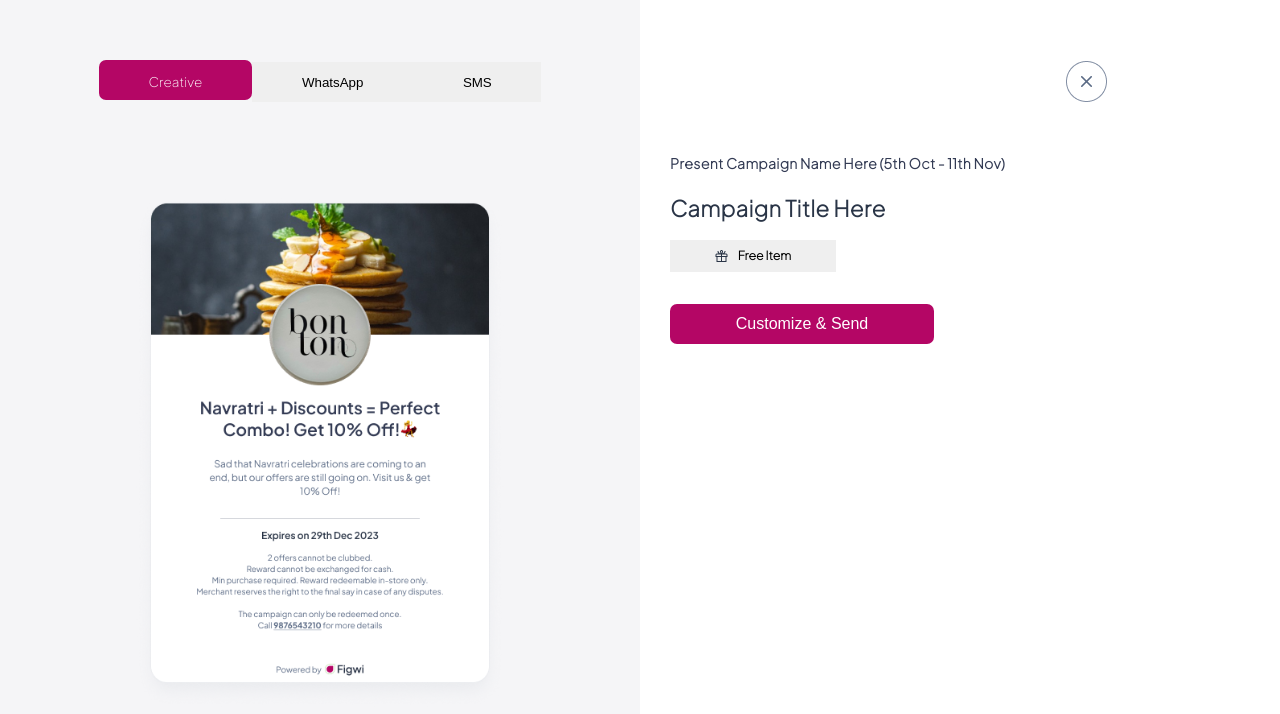
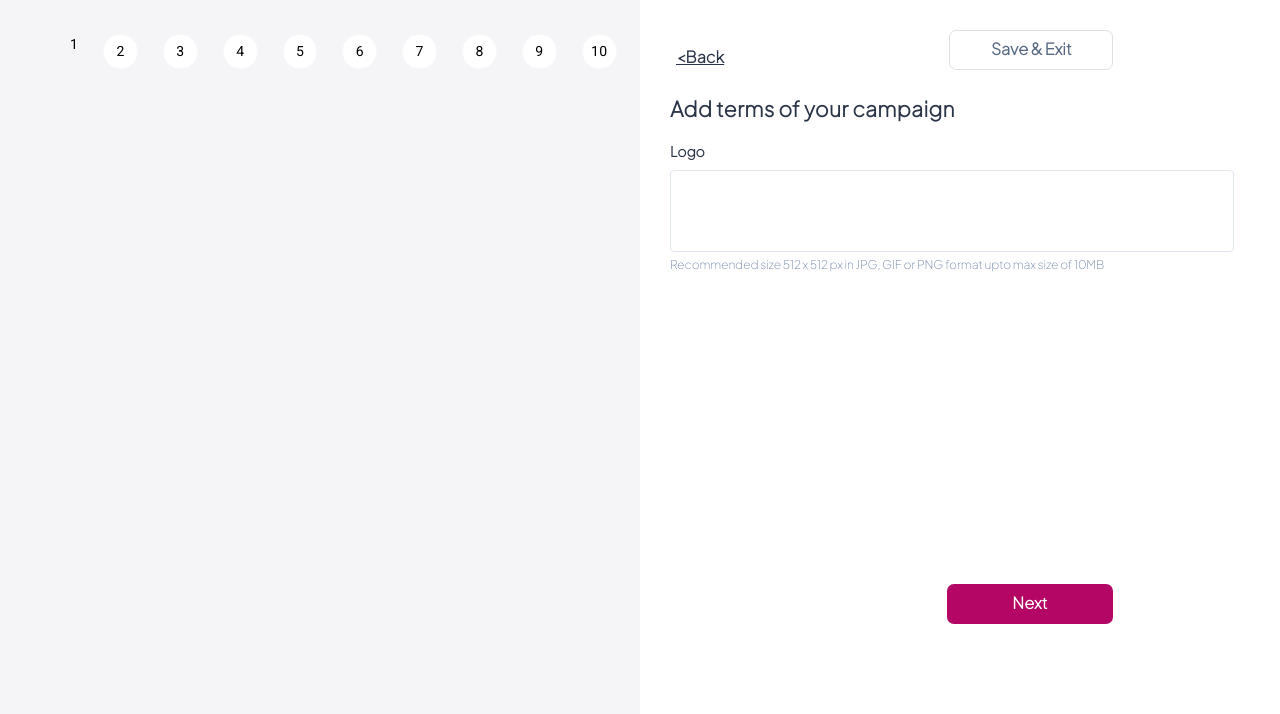
Before and after one commit to vicky435435/Angular, an Angular app in the folder Ui-Development/: page / in a window 1280 px wide. Shown: the top 714 px of the page. Built offline with nearby package versions, Linux system fonts and the light colour scheme.

Commit message:
forth screen

```diff
--- a/Ui-Development/src/app/app-routing.module.ts
+++ b/Ui-Development/src/app/app-routing.module.ts
@@ -1,23 +1,8 @@
 import { NgModule } from '@angular/core';
 import { RouterModule, Routes } from '@angular/router';
-import { CampaignComponent } from './component/campaign/campaign.component';
-import { TestComponent } from './component/test/test.component';
 
 
-const routes: Routes = [
-
-  {
-    path: '',redirectTo:'home',pathMatch:'full'
-  },
-
-  {
-    path: 'campaign',component:CampaignComponent
-
-  },
-  {
-    path: 'test',component:TestComponent
-  },
-];
+const routes: Routes = [];
 
 @NgModule({
   imports: [RouterModule.forRoot(routes)],
--- a/Ui-Development/src/app/app.component.css
+++ b/Ui-Development/src/app/app.component.css
@@ -429,3 +429,11 @@
     font-weight: 400;
     line-height: 140%;
 }
+
+.upl{
+    height: 80px !important;
+}
+
+.upnot{
+    margin: 5px 0px 0px 30px !important;
+}
--- a/Ui-Development/src/app/app.component.html
+++ b/Ui-Development/src/app/app.component.html
@@ -36,18 +36,8 @@
   </div>
 
   <!-- Left Slide 1-->
-  <div class="left-side" *ngIf="
-      screen == 1 ||
-      screen == 2 ||
-      screen == 3 ||
-      screen == 4 ||
-      screen == 5 ||
-      screen == 6 ||
-      screen == 7 ||
-      screen == 8 ||
-      screen == 9 ||
-      screen == 10
-    ">
+  <div class="left-side"
+    *ngIf=" screen == 1 ||screen == 2 ||screen == 3 ||screen == 4 ||screen == 5 ||screen == 6 ||screen == 7 ||screen == 8 ||screen == 9 ||screen == 10">
     <div class="lft1">
       <p class="{{ current[0] }} {{ infill[0] }}">1</p>
       <span class="{{ filldash[0] }}"></span>
@@ -141,8 +131,6 @@
     </div>
   </div>
 
-
-  <!-- screen 3  -->
   <!-- Right Slide 3-->
   <div class="right-side" *ngIf="screen == 3">
     <div class="up">
@@ -190,7 +178,8 @@
           <mat-checkbox class="example-margin">2 offers cannot be clubbed</mat-checkbox>
           <mat-checkbox class="example-margin">Reward cannot be exchanged for cash</mat-checkbox>
           <mat-checkbox class="example-margin">Reward redeemable in-store only</mat-checkbox>
-          <mat-checkbox class="example-margin">Merchant reserves the right to the final say in case of any disputes</mat-checkbox>
+          <mat-checkbox class="example-margin">Merchant reserves the right to the final say in case of any
+            disputes</mat-checkbox>
           <mat-checkbox class="example-margin">Additional T&C apply</mat-checkbox>
         </section>
 
@@ -199,17 +188,30 @@
         <p class="sedlin2 con ltex">This will be included in your Campaign link, SMS, & WhatsApp</p>
       </div>
 
-
-    <!--  screen 4  -->
-
       <div class="dvnext nex2">
         <button class="next" (click)="Next(4)">Next</button>
       </div>
     </div>
+  </div>
+
+  <!-- Right Slide 4-->
+  <div class="right-side" *ngIf="screen == 4">
+    <div class="up">
+      <button class="back" (click)="back(3)">&#60;Back</button>
+      <button class="save">Save & Exit</button>
+    </div>
+
+    <p class="firhed2">Add terms of your campaign</p>
+
+    <p class="sedlin2">Logo</p>
+    <div class="area upl">
+
+    </div>
+    <p class="sedlin2 con ltex upnot">Recommended size 512 x 512 px in JPG, GIF or PNG format upto max size of 10MB</p>
 
 
-
-  <!-- screen 5  -->
-
-
+    <div class="dvnext">
+      <button class="next" (click)="Next(5)">Next</button>
     </div>
+  </div>
+</div>
--- a/Ui-Development/src/app/app.component.ts
+++ b/Ui-Development/src/app/app.component.ts
@@ -7,7 +7,7 @@ import { Component } from '@angular/core';
 })
 export class AppComponent {
   title = 'Ui-Development';
-  screen = 0;
+  screen = 4;
   crativecol = 'crative';
   whatsappcol = '';
   smscol = '';
@@ -66,9 +66,9 @@ export class AppComponent {
 
     if(this.screen == 3){
       this.current[2] = 'bar1'
-       this.filldash[1] = 'dash';
-       this.infill[1] = 'fill';
-       this.bar[2] = '';
+       this.filldash[2] = '';
+       this.infill[2] = '';
+       this.bar[3] = 'bar0';
      }
 
   }
--- a/Ui-Development/src/app/component/campaign/campaign.component.css
+++ /dev/null
@@ -1,27 +0,0 @@
-.main{
-    display: grid;
-    grid-template-columns: 1fr 1fr;
-    height: 100%;
-}
-
-.left-side{
-    background-color: #F5F5F7;
-}
-
-.three-selectors{
-div{
-display: flex;
-width: 5.311px;
-height: 17.728px;
-flex-direction: column;
-justify-content: center;
-flex-shrink: 0;
-color: #B40665;
-text-align: center;
-font-family: Plus Jakarta Sans;
-font-size: 13.657px;
-font-style: normal;
-font-weight: 400;
-line-height: 29.547px; /* 216.346% */
-    }
-}
--- a/Ui-Development/src/app/component/campaign/campaign.component.html
+++ /dev/null
@@ -1,28 +0,0 @@
-<div class="main">
-    <!-- Left Slide -->
-    <div class="left-side">
-
-      <div class="three-selectors">
-        <div>1</div>
-        <div>2</div>
-        <div>3</div>
-        <div>4</div>
-        <div>5</div>
-        <div>6</div>
-        <div>7</div>
-        <div>8</div>
-        <div>9</div>
-      </div>
-
-
-      <div class="cimg">
-
-      </div>
-
-    </div>
-
-    <!-- Right Slide -->
-    <div class="right-side">
-        <a><strong>Back</strong></a>
-    </div>
-  </div>
--- a/Ui-Development/src/app/component/test/test.component.html
+++ /dev/null
@@ -1 +0,0 @@
-<p>test works!</p>
```
Also changed, not shown: Ui-Development/src/app/component/campaign/campaign.component.ts (deleted, +0 -10 lines), Ui-Development/src/app/component/test/test.component.ts (deleted, +0 -10 lines), Ui-Development/src/app/component/test/test.component.css (deleted), 2 other files (tests, documents, lock files or other folders). Lines whose indentation alone changed are shown as unchanged.
